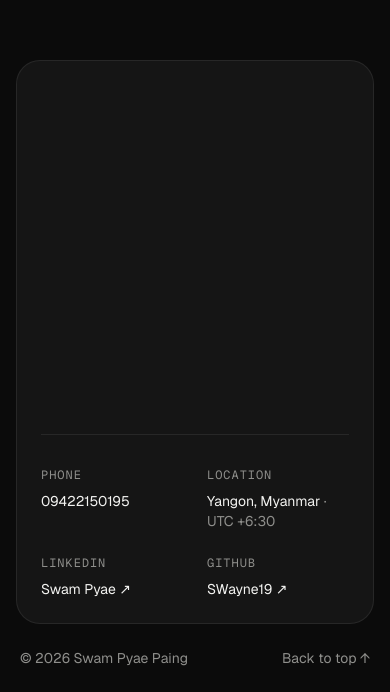
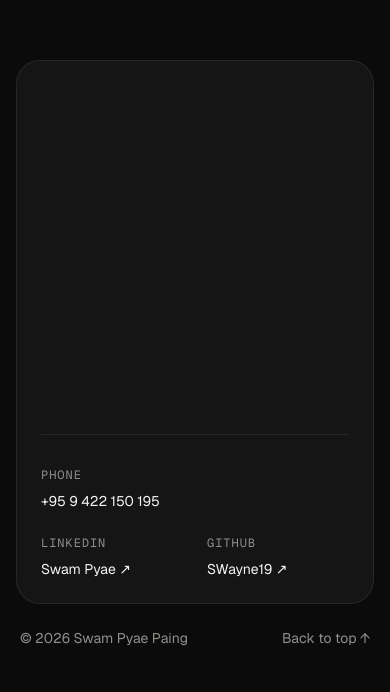
Before and after one commit to SWayne19/swamfolio, a Vue app: page / in a window 390 px wide. Shown: the part 10306-10998 px from the top of the page. Built offline with nearby package versions, Linux system fonts and the light colour scheme.

Commit message:
fix: update phone format in profile and adjust footer layout for better responsiveness

```diff
--- a/src/components/AppFooter.vue
+++ b/src/components/AppFooter.vue
@@ -20,14 +20,10 @@
         </svg>
       </a>
 
-      <dl class="mt-14 grid grid-cols-2 gap-6 border-t border-line pt-8 text-sm lg:grid-cols-4">
-        <div>
+      <dl class="mt-14 grid grid-cols-2 gap-6 border-t border-line pt-8 text-sm sm:grid-cols-3">
+        <div class="col-span-2 sm:col-span-1">
           <dt class="eyebrow">Phone</dt>
-          <dd class="mt-2"><a :href="`tel:${profile.phone}`" class="hover:text-muted">{{ profile.phone }}</a></dd>
-        </div>
-        <div>
-          <dt class="eyebrow">Location</dt>
-          <dd class="mt-2">{{ profile.location }} <span class="text-muted">· {{ profile.utcOffset }}</span></dd>
+          <dd class="mt-2"><a :href="`tel:${profile.phone.replace(/\s/g, '')}`" class="hover:text-muted">{{ profile.phone }}</a></dd>
         </div>
         <div>
           <dt class="eyebrow">LinkedIn</dt>
--- a/src/data/profile.js
+++ b/src/data/profile.js
@@ -6,7 +6,7 @@ export const profile = {
   currentTitle: "Mid Programmer",
   company: "KMD Group of Company Limited",
   email: "swampyae330@gmail.com",
-  phone: "09422150195",
+  phone: "+95 9 422 150 195",
   location: "Yangon, Myanmar",
   timeZone: "Asia/Yangon",
   utcOffset: "UTC +6:30",
```
